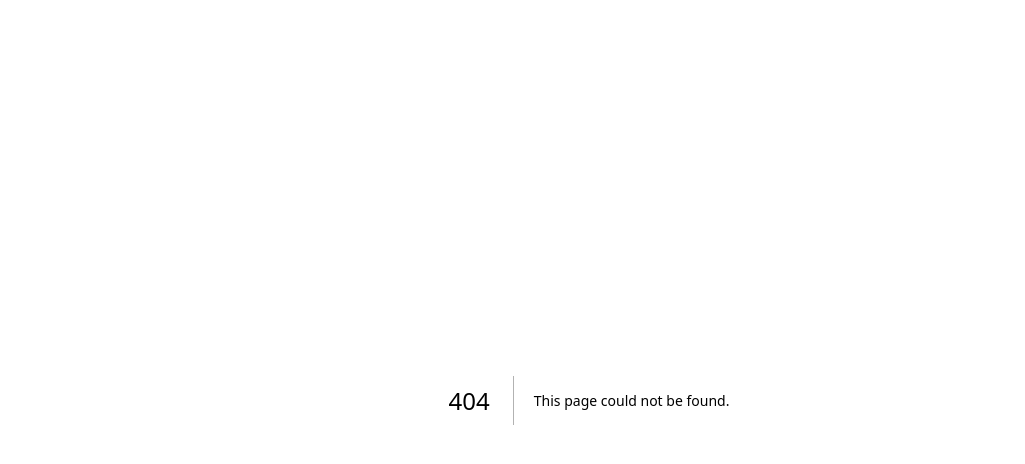
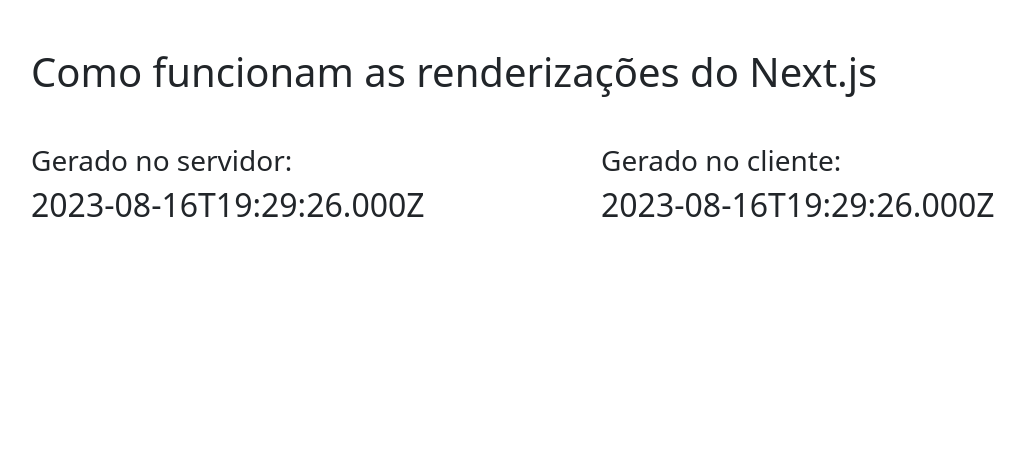
Before and after one commit to luiZFornari/black-nextjs, a Next.js app: page /dynamic in a window 1280 px wide. Before the commit this address had no page. Shown: the top 464 px of the page, without its empty margins (51-1076 px from the left). Built offline with nearby package versions, Linux system fonts and the light colour scheme; no server answers.

Commit message:
add-variavel

```diff
--- a/package.json
+++ b/package.json
@@ -13,12 +13,14 @@
     "@types/react": "18.2.20",
     "@types/react-dom": "18.2.7",
     "autoprefixer": "10.4.15",
+    "bootstrap": "^5.3.1",
     "eslint": "8.47.0",
     "eslint-config-next": "13.4.16",
     "next": "13.4.16",
     "postcss": "8.4.28",
     "react": "18.2.0",
     "react-dom": "18.2.0",
+    "reactstrap": "^9.2.0",
     "tailwindcss": "3.3.3",
     "typescript": "5.1.6"
   }
--- /dev/null
+++ b/pages/_app.tsx
@@ -0,0 +1,10 @@
+// pages/_app.tsx
+
+import 'bootstrap/dist/css/bootstrap.min.css'
+import type { AppProps } from 'next/app'
+
+function MyApp({ Component, pageProps }: AppProps) {
+  return <Component {...pageProps} />
+}
+
+export default MyApp
--- /dev/null
+++ b/pages/api/hello.ts
@@ -0,0 +1,17 @@
+// pages/api/hello.ts
+
+// Next.js API route support: https://nextjs.org/docs/api-routes/introduction
+import type { NextApiRequest, NextApiResponse } from 'next'
+
+type Data = {
+  name: string
+  timestamp: Date
+}
+
+export default function handler(
+  req: NextApiRequest,
+  res: NextApiResponse<Data>
+) {
+  const timestamp = new Date()
+  res.status(200).json({ name: 'John Doe', timestamp })
+}
--- /dev/null
+++ b/pages/dynamic.tsx
@@ -0,0 +1,66 @@
+// pages/dynamic.tsx
+
+import { NextPage } from "next"
+import { ReactNode, useEffect, useState } from "react"
+import { GetServerSideProps } from "next"
+import { Col, Container, Row } from "reactstrap"
+
+type ApiResponse = {
+  name: string
+  timestamp: Date
+}
+
+export const getServerSideProps: GetServerSideProps = async () => {
+	const serverSideData: ApiResponse = await fetch(`${process.env.NEXT_PUBLIC_APIURL}/api/hello`).then(res => res.json())
+
+  return {
+    props: {
+      serverSideData
+    }
+  }
+}
+
+
+
+
+const Dynamic: NextPage = (props: {
+        children?: ReactNode
+        serverSideData?: ApiResponse
+      }) => {
+        const [clientSideData, setClientSideData] = useState<ApiResponse>()
+
+  useEffect(() => {
+    fetchData()
+  }, [])
+
+  const fetchData = async () => {
+    const data = await fetch("/api/hello").then(res => res.json())
+    setClientSideData(data)
+  }
+
+  return (
+    <Container tag="main">
+      <h1 className="my-5">
+        Como funcionam as renderizações do Next.js
+      </h1>
+
+      <Row>
+        <Col>
+          <h3>
+            Gerado no servidor:
+          </h3>
+          <h2>{props.serverSideData?.timestamp.toString()}</h2>
+        </Col>
+
+        <Col>
+          <h3>
+            Gerado no cliente:
+          </h3>
+          <h2>{clientSideData?.timestamp.toString()}</h2>
+        </Col>
+      </Row>
+    </Container>
+  )
+}
+
+export default Dynamic
--- a/src/app/globals.css
+++ /dev/null
@@ -1,27 +0,0 @@
-@tailwind base;
-@tailwind components;
-@tailwind utilities;
-
-:root {
-  --foreground-rgb: 0, 0, 0;
-  --background-start-rgb: 214, 219, 220;
-  --background-end-rgb: 255, 255, 255;
-}
-
-@media (prefers-color-scheme: dark) {
-  :root {
-    --foreground-rgb: 255, 255, 255;
-    --background-start-rgb: 0, 0, 0;
-    --background-end-rgb: 0, 0, 0;
-  }
-}
-
-body {
-  color: rgb(var(--foreground-rgb));
-  background: linear-gradient(
-      to bottom,
-      transparent,
-      rgb(var(--background-end-rgb))
-    )
-    rgb(var(--background-start-rgb));
-}
--- a/src/app/index.tsx
+++ /dev/null
@@ -1,26 +0,0 @@
-import type { NextPage } from 'next'
-import Head from 'next/head'
-
-const Home: NextPage = () => {
-  return (
-    <>
-      <Head>
-        <title>Create Next App</title>
-        <meta name="description" content="Generated by create next app" />
-        <link rel="icon" href="/favicon.ico" />
-      </Head>
-
-      <main>
-        <h1>
-          Welcome to <a href="https://nextjs.org">Next.js!</a>
-        </h1>
-
-        <p>
-          Lorem ipsum dolor, sit amet consectetur adipisicing elit. Sint error consectetur modi odio obcaecati tempore dignissimos assumenda, eum reiciendis dolores magni autem at debitis voluptas. Rem ipsa deleniti autem dignissimos.
-        </p>
-      </main>
-    </>
-  )
-}
-
-export default Home
--- a/src/app/layout.tsx
+++ b/src/app/layout.tsx
@@ -1,12 +1,6 @@
-import './globals.css'
-import type { Metadata } from 'next'
-import { Inter } from 'next/font/google'
-
-const inter = Inter({ subsets: ['latin'] })
-
-export const metadata: Metadata = {
-  title: 'Create Next App',
-  description: 'Generated by create next app',
+export const metadata = {
+  title: 'Next.js',
+  description: 'Generated by Next.js',
 }
 
 export default function RootLayout({
@@ -16,7 +10,7 @@
 }) {
   return (
     <html lang="en">
-      <body className={inter.className}>{children}</body>
+      <body>{children}</body>
     </html>
   )
 }
```
Also changed, not shown: 1 other file (tests, documents, lock files or other folders).
